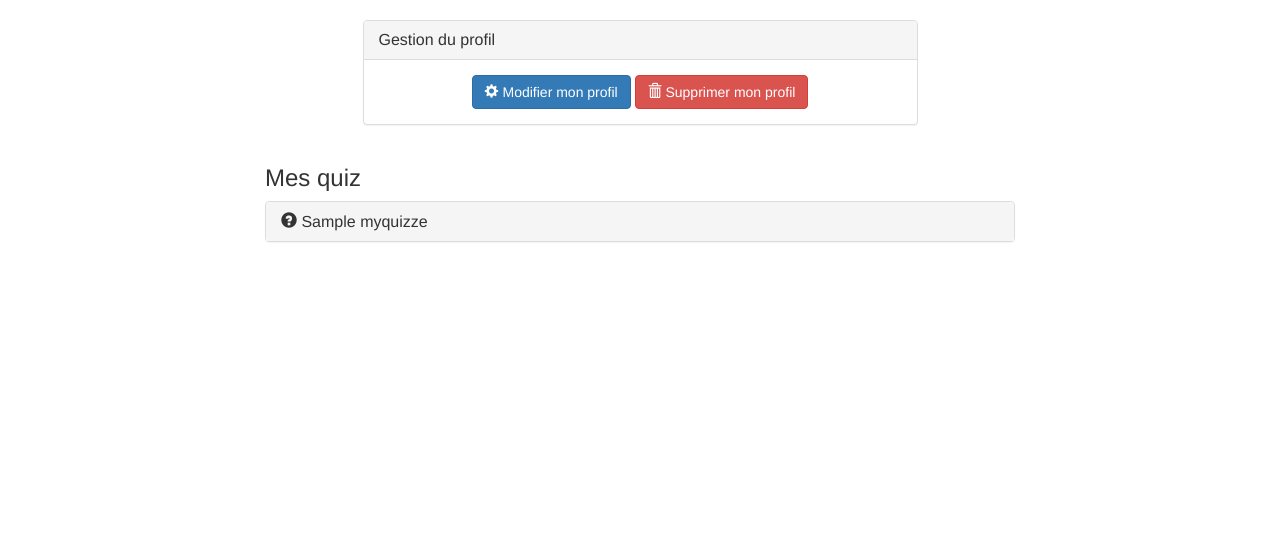
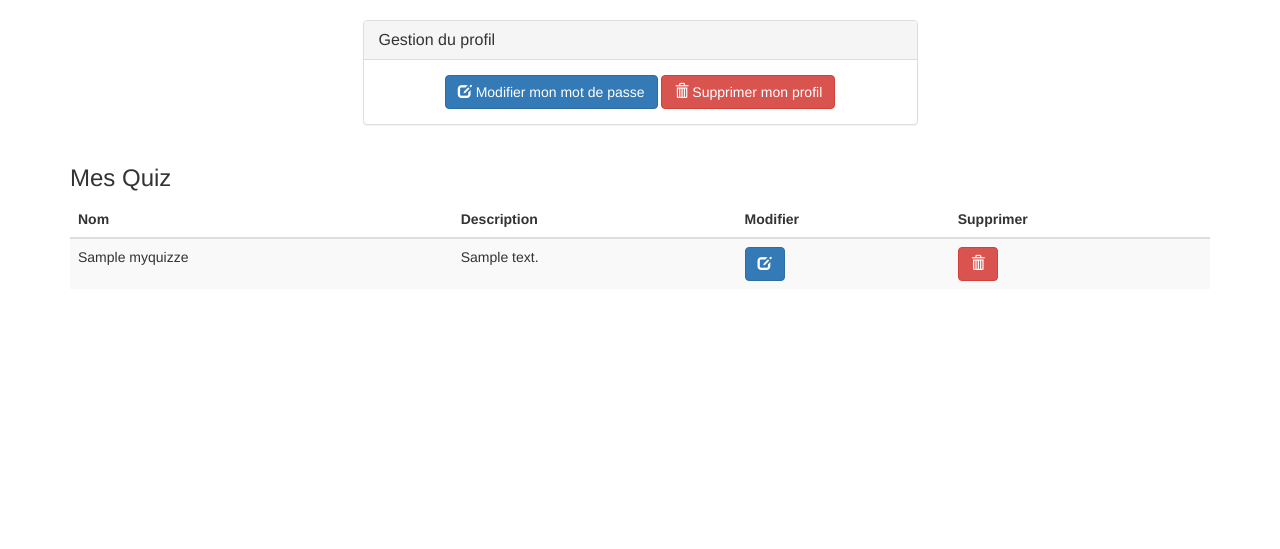
Before and after one commit to yoannfleurydev/mini-quiz, a PHP site: template views/user.html.twig in a window 1280 px wide. Shown: the part 52-601 px from the top of the page. Run offline with PHP 8.4, Linux system fonts and the light colour scheme; the template is opened without the code that fills it: most values are stand-ins (such as "Sample title", 1, 10 or a date in 2020); some libraries are stand-ins or nearby versions.

Commit message:
feat(editquiz) : edition of a quiz is now in profile settings

```diff
--- a/views/user.html.twig
+++ b/views/user.html.twig
@@ -11,9 +11,11 @@
                     <div class="row text-center">
                         <div class="col-lg-12 col-sm-12">
                             <a href="{{ path('edituser', {id: user.userId}) }}" type="button" class="btn btn-primary">
-                                <span class="glyphicon glyphicon-cog" aria-hidden="true"></span> Modifier mon profil
+                                <span class="glyphicon glyphicon-edit" aria-hidden="true"></span> Modifier mon mot de
+                                passe
                             </a>
-                            <a href="{{ path('deleteuser', {id: user.userId}) }}" class="btn btn-danger" title="Attention, cliquer sur ce bouton est irréversible">
+                            <a href="{{ path('deleteuser', {id: user.userId}) }}" class="btn btn-danger"
+                               title="Attention, cliquer sur ce bouton est irréversible">
                                 <span class="glyphicon glyphicon-trash" aria-hidden="true"></span> Supprimer mon profil
                             </a>
                         </div>
@@ -23,32 +25,42 @@
         </div>
     </div>
     <div class="row">
-        <div class="col-lg-offset-2 col-lg-8 col-md-8 col-sm-12 col-xs-12">
+        <div class="col-lg-12 col-md-12 col-sm-12 col-xs-12">
             {% if myquizzes is defined and myquizzes is not empty %}
-                <h3>Mes quiz</h3>
-                <div class="panel-group" id="accordion" role="tablist" aria-multiselectable="true">
+                <h3>Mes Quiz</h3>
+                <table class="table table-hover table-striped">
+                    <thead>
+                    <tr>
+                        <th>Nom</th>
+                        <th>Description</th>
+                        <th>Modifier</th>
+                        <th>Supprimer</th>
+                    </tr>
+                    </thead>
+                    <tbody>
                     {% for quiz in myquizzes %}
-                        <div class="panel panel-default">
-                            <div class="panel-heading" role="tab" id="headingOne">
-                                <h4 class="panel-title">
-                                    <a class="collapsed" role="button" data-toggle="collapse" data-parent="#accordion"
-                                       href="#collapse{{ quiz.quizId }}" aria-expanded="false"
-                                       aria-controls="collapse{{ quiz.quizId }}">
-                                        <span class="glyphicon glyphicon-question-sign"></span> {{ quiz.quizTitle }}
-                                    </a>
-                                </h4>
-                            </div>
-                            <div id="collapse{{ quiz.quizId }}" class="panel-collapse collapse" role="tabpanel"
-                                 aria-labelledby="heading{{ quiz.quizId }}">
-                                <div class="panel-body">
-                                    {{ quiz.quizDescription }}
-                                    <a href="{{ path('editquiz', {'id' : quiz.quizId}) }}"><span
-                                                class="glyphicon glyphicon-edit"></span></a>
-                                </div>
-                            </div>
-                        </div>
+                        <tr>
+                            <td>
+                                {{ quiz.quizTitle }}
+                            </td>
+                            <td>
+                                {{ quiz.quizDescription }}
+                            </td>
+                            <td>
+                                <a class="btn btn-primary" href="{{ path('editquiz', {'id' : quiz.quizId}) }}">
+                                    <span class="glyphicon glyphicon-edit"></span>
+                                </a>
+                            </td>
+                            <td>
+                                <a href="{{ path('deletequiz', {'id' : quiz.quizId}) }}"
+                                   class="btn btn-danger" title="Supprimer le quiz {{ quiz.quizTitle }}">
+                                    <span class="glyphicon glyphicon-trash"></span>
+                                </a>
+                            </td>
+                        </tr>
                     {% endfor %}
-                </div>
+                    </tbody>
+                </table>
             {% endif %}
         </div>
     </div>
```
Also changed, not shown: views/edituser.html.twig (+0 -30 lines).
